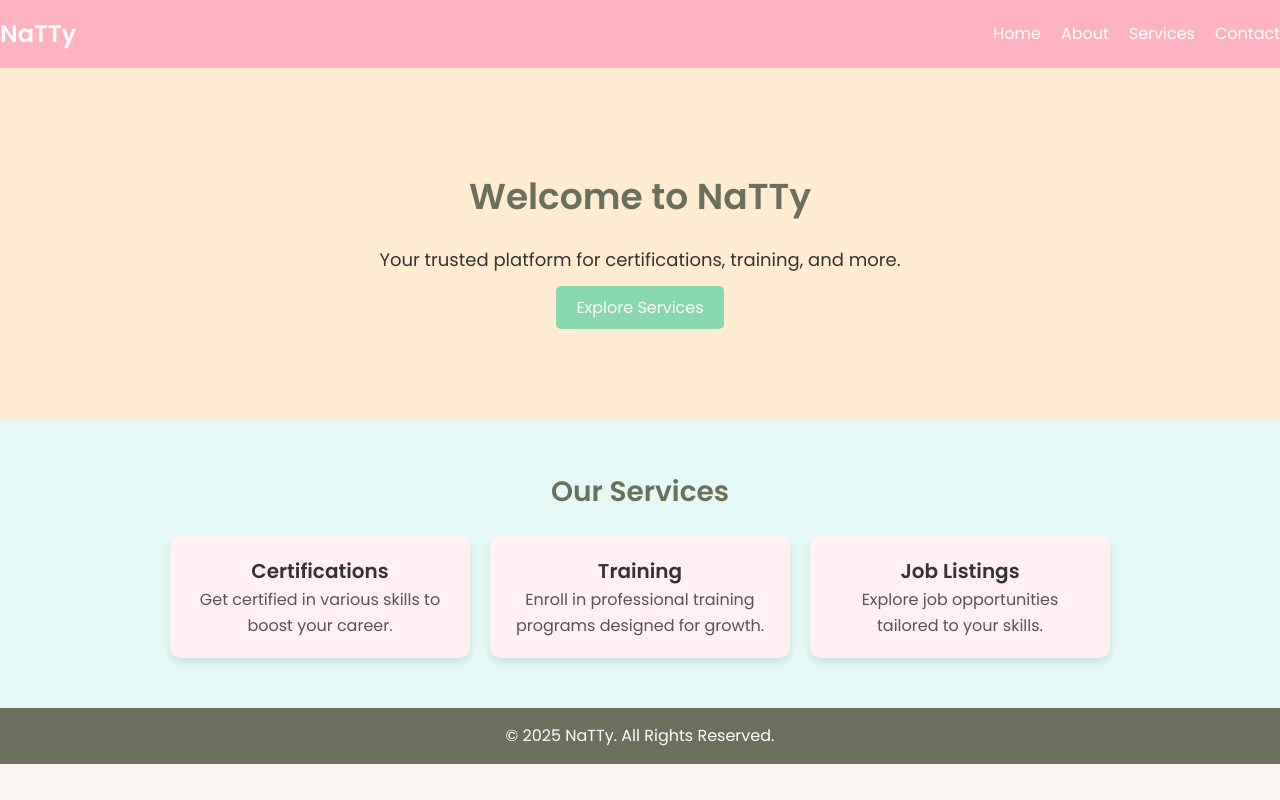
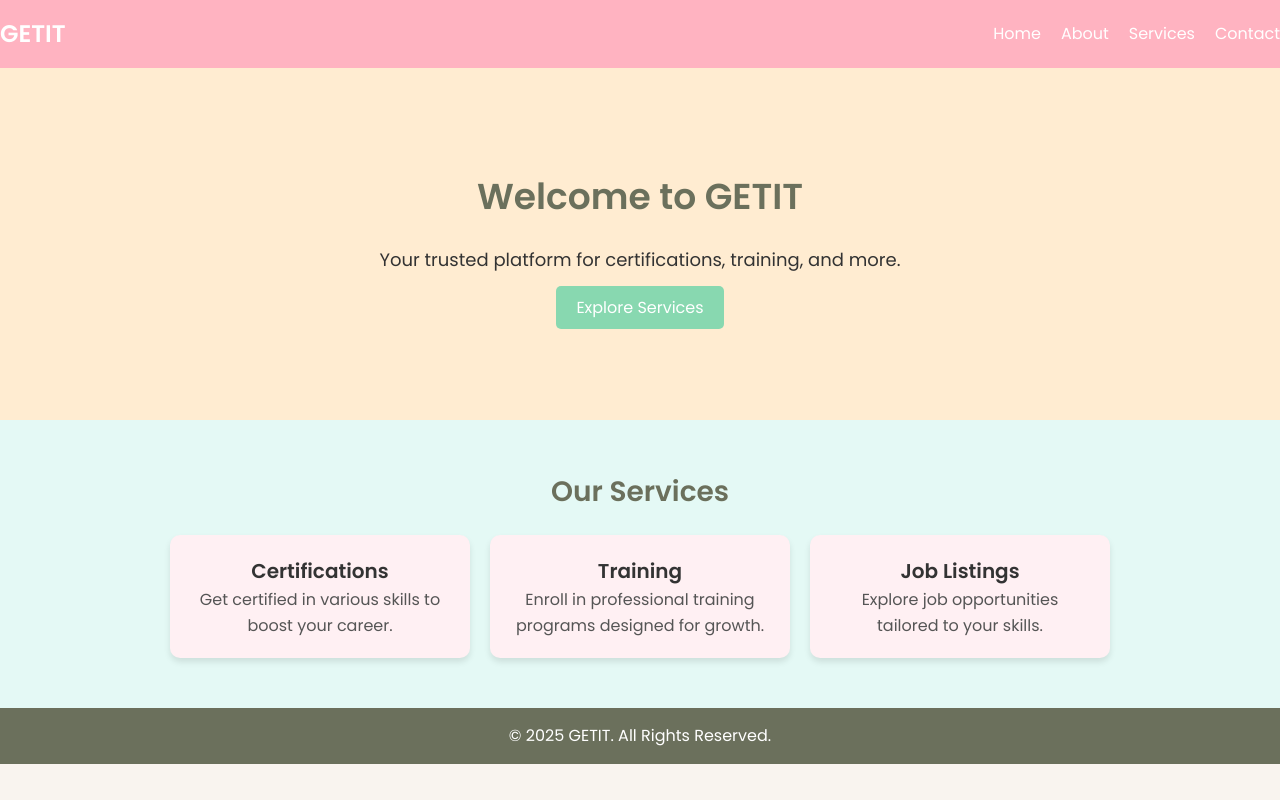
Before and after one commit to ngwakevin/NATTY, a plain HTML site: page index.html in a window 1280 px wide. Drawn offline with Linux system fonts and the light colour scheme.

Commit message:
Update index.html

```diff
--- a/index.html
+++ b/index.html
@@ -3,7 +3,7 @@
 <head>
     <meta charset="UTF-8">
     <meta name="viewport" content="width=device-width, initial-scale=1.0">
-    <title>NaTTy - Welcome</title>
+    <title>GETIT - Welcome</title>
     <link rel="stylesheet" href="style.css">
     <link rel="preconnect" href="https://fonts.googleapis.com">
     <link href="https://fonts.googleapis.com/css2?family=Poppins:wght@300;400;600&display=swap" rel="stylesheet">
@@ -12,7 +12,7 @@
     <!-- Navbar -->
     <header class="navbar">
         <div class="container">
-            <a href="#" class="brand">NaTTy</a>
+            <a href="#" class="brand">GETIT</a>
             <nav>
                 <ul class="nav-links">
                     <li><a href="#">Home</a></li>
@@ -27,7 +27,7 @@
     <!-- Hero Section -->
     <section class="hero">
         <div class="container">
-            <h1>Welcome to NaTTy</h1>
+            <h1>Welcome to GETIT</h1>
             <p>Your trusted platform for certifications, training, and more.</p>
             <a href="#services" class="btn">Explore Services</a>
         </div>
@@ -57,7 +57,7 @@
     <!-- Footer -->
     <footer>
         <div class="container">
-            <p>&copy; 2025 NaTTy. All Rights Reserved.</p>
+            <p>&copy; 2025 GETIT. All Rights Reserved.</p>
         </div>
     </footer>
 </body>
```
